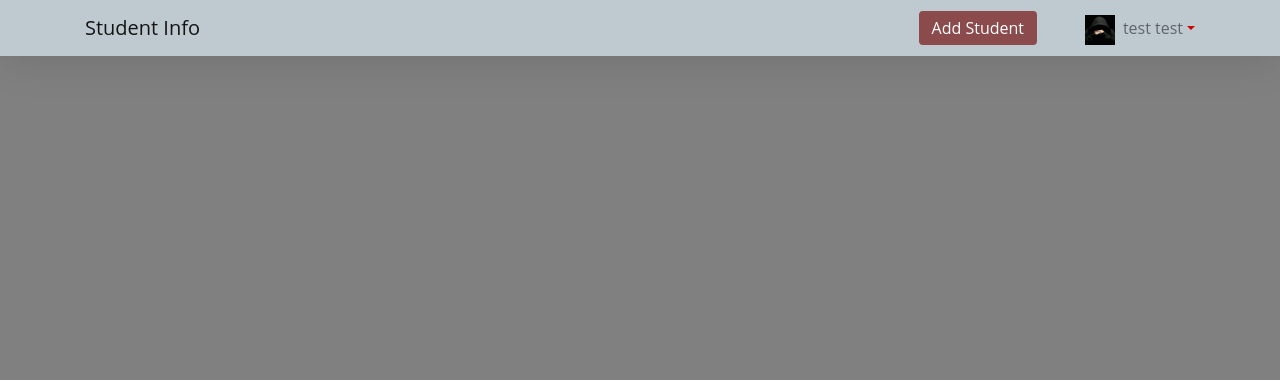
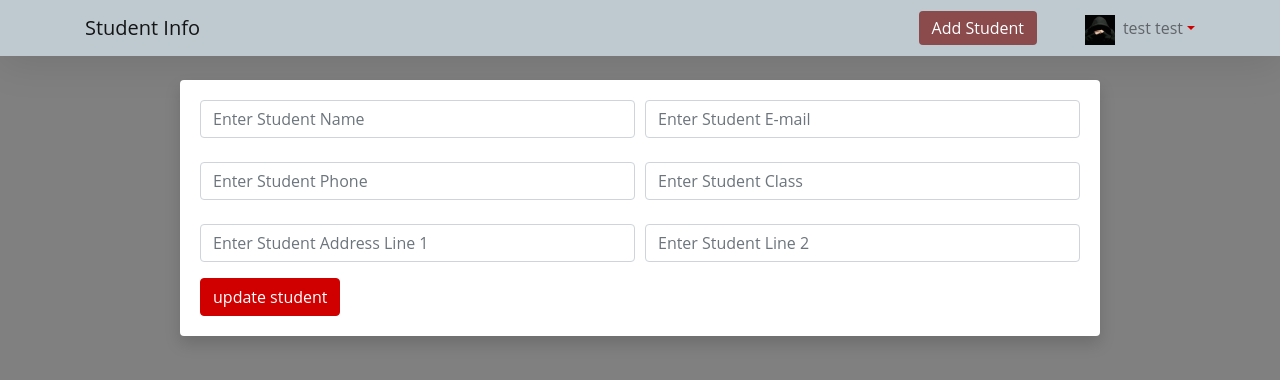
Before and after one commit to himmet-kecici/student-info, a React (Create React App) app: page /studentForm/1 in a window 1280 px wide. Shown: the top 380 px of the page. Built offline with nearby package versions, Linux system fonts and the light colour scheme.

Commit message:
created studentForm comp. and set route

```diff
--- a/src/App.js
+++ b/src/App.js
@@ -3,6 +3,7 @@ import Navbar from './components/layout/navbar';
 import Students from './components/students/students';
 import { BrowserRouter, Switch, Route } from 'react-router-dom'
 import Student from './components/students/student';
+import StudentForm from './components/students/studentForm';
 function App() {
   return (
     <BrowserRouter>
@@ -11,6 +12,7 @@ function App() {
         <Switch>
           <Route exact path='/' component={Students} />
           <Route exact path='/student/:id' component={Student} />
+          <Route exact path='/studentForm/:id?' component={StudentForm} />
         </Switch>
 
       </div>
--- a/src/App.scss
+++ b/src/App.scss
@@ -27,3 +27,7 @@
   right: 0;
   top: 0;
 }
+
+.btn-edit2{
+  background-color:black;
+}
--- a/src/components/students/student.jsx
+++ b/src/components/students/student.jsx
@@ -1,9 +1,42 @@
 import React from 'react'
+import { Link, useParams } from 'react-router-dom'
 
 const Student = () => {
+    const { id } = useParams();
     return (
-        <div>
-            student
+        <div className="container">
+            <div className="py-4">
+                <div className="row">
+                    <div className="col-md-10 mx-auto">
+                        <div className="card card-body shadow">
+                            <div className="row">
+                                <div className="col-md-4">
+                                    profile pic.
+            </div>
+                                <div className="col-md-8">
+                                    <ul className="list-group">
+                                        <li
+                                            className="d-flex justify-content-between align-items-center list-group-item list-group-item-action"
+                                        >
+                                            <h3 className="m-0">STUDENT NAME</h3>
+                                            <Link className="btn btn-primary btn-edit2" to={`/studentForm/${id}`}>
+                                                edit profile
+                  </Link>
+                                        </li>
+                                        <li className="list-group-item">
+                                            <p>email: STUDENT_EMAIL</p>
+                                            <p>phone: STUDENT_PHONE</p>
+                                            <p>class: STUDENT_STANDARD</p>
+                                            <p>address 1: STUDENT_ADDRESS1</p>
+                                            <p>address 2: STUDENT_ADDRESS2</p>
+                                        </li>
+                                    </ul>
+                                </div>
+                            </div>
+                        </div>
+                    </div>
+                </div>
+            </div>
         </div>
     )
 }
--- /dev/null
+++ b/src/components/students/studentForm.jsx
@@ -0,0 +1,87 @@
+import React from 'react'
+import { useParams } from 'react-router-dom'
+const StudentForm = () => {
+    const { id } = useParams()
+    return (
+
+        <div className="container">
+            <div className="py-4">
+                <div className="row">
+                    <div className="col-md-10 mx-auto">
+                        <div className="card card-body shadow">
+                            <form>
+                                <div className="form-row form-group mb-4">
+                                    <div className="col-md-6">
+                                        <input
+                                            type="text"
+                                            placeholder="Enter Student Name"
+                                            name="name"
+                                            value=""
+                                            className="form-control"
+                                        />
+                                    </div>
+                                    <div className="col-md-6">
+                                        <input
+                                            placeholder="Enter Student E-mail"
+                                            name="email"
+                                            value=""
+                                            className="form-control"
+                                        />
+                                    </div>
+                                </div>
+                                <div className="form-row form-group mb-4">
+                                    <div className="col-md-6">
+                                        <input
+                                            type="text"
+                                            placeholder="Enter Student Phone"
+                                            name="phone"
+                                            value=""
+                                            className="form-control"
+                                        />
+                                    </div>
+                                    <div className="col-md-6">
+                                        <input
+                                            type="text"
+                                            placeholder="Enter Student Class"
+                                            name="standard"
+                                            value=""
+                                            className="form-control"
+                                        />
+                                    </div>
+                                </div>
+                                <div className="form-row form-group">
+                                    <div className="col-md-6">
+                                        <input
+                                            type="text"
+                                            placeholder="Enter Student Address Line 1"
+                                            name="address1"
+                                            value=""
+                                            className="form-control"
+                                        />
+                                    </div>
+                                    <div className="col-md-6">
+                                        <input
+                                            type="text"
+                                            placeholder="Enter Student Line 2"
+                                            name="address2"
+                                            value=""
+                                            className="form-control"
+                                        />
+                                    </div>
+                                </div>
+
+                                <button type="submit" className="btn btn-primary">
+                                    {
+                                        id ? 'update student' : 'add student'
+                                    }
+                                </button>
+                            </form>
+                        </div>
+                    </div>
+                </div>
+            </div>
+        </div>
+    )
+}
+
+export default StudentForm
```
